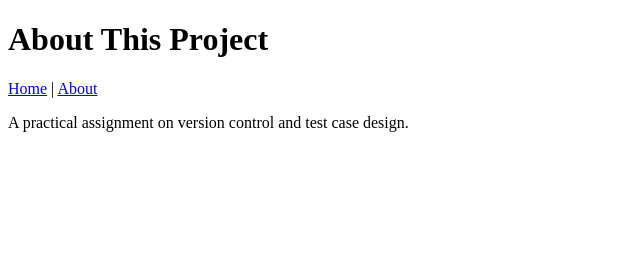
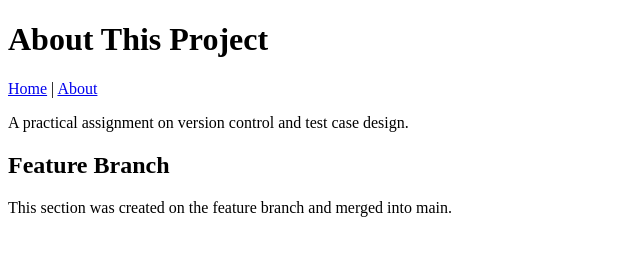
Before and after one commit to thrishaldoma/git-workflow-login-assignment, a plain HTML site: page about.html in a window 1280 px wide. Shown: the whole page, without its empty margins (0-640 px from the left). Drawn offline with Linux system fonts and the light colour scheme.

Commit message:
Add feature section to about page

```diff
--- a/about.html
+++ b/about.html
@@ -9,5 +9,7 @@
   <h1>About This Project</h1>
   <nav><a href="index.html">Home</a> | <a href="about.html">About</a></nav>
   <p>A practical assignment on version control and test case design.</p>
+  <h2>Feature Branch</h2>
+  <p>This section was created on the feature branch and merged into main.</p>
 </body>
 </html>
```
